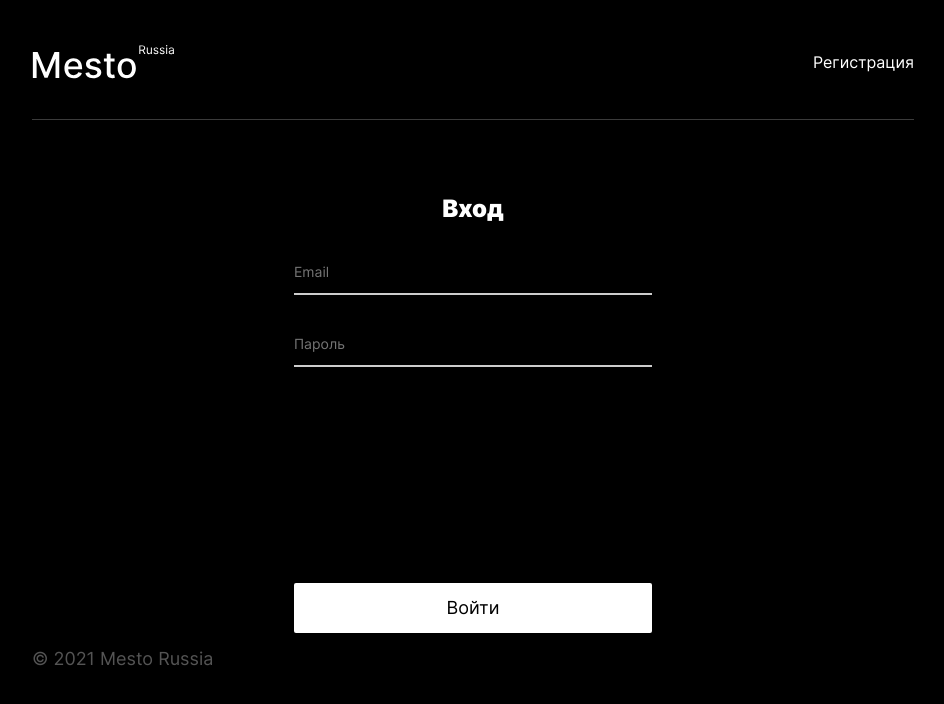
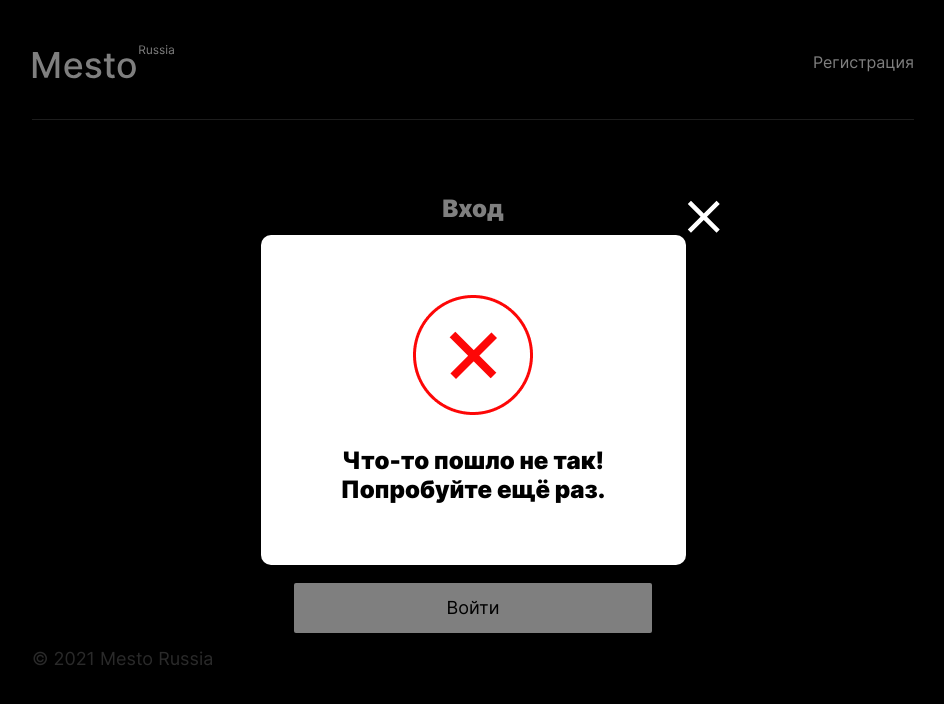
Before and after one commit to Sergey-Boronin/react-mesto-auth, a React (Create React App) app: page /sign-in in a window 1280 px wide. Shown: the top 704 px of the page, without its empty margins (167-1111 px from the left). Built offline with nearby package versions, Linux system fonts and the light colour scheme; no server answers.

Commit message:
feat: tooltip added

```diff
--- /dev/null
+++ b/src/blocks/popup/__container/_place/popup__container_place_tooltip.css
@@ -0,0 +1,8 @@
+.popup__container_place_tooltip {
+  padding: 60px 36px;
+  box-sizing: border-box;
+  max-width: 430px;
+  display: flex;
+  flex-direction: column;
+  align-items: center;
+}
--- /dev/null
+++ b/src/blocks/tooltip/__icon/tooltip__icon.css
@@ -0,0 +1,6 @@
+.tooltip__icon {
+  width: 120px;
+  height: 120px;
+  object-fit: scale-down;
+  margin-bottom: 32px;
+}
--- /dev/null
+++ b/src/blocks/tooltip/__text/tooltip__text.css
@@ -0,0 +1,10 @@
+.tooltip__text {
+  font-style: normal;
+  text-align: center;
+  max-width: 358px;
+  font-weight: 900;
+  font-size: 24px;
+  line-height: 1.2;
+  padding: 0;
+  margin: 0;
+}
--- /dev/null
+++ b/src/blocks/tooltip/tooltip.css
@@ -0,0 +1,5 @@
+.tooltip {
+  display: flex;
+  flex-direction: column;
+  align-items: center;
+}
--- a/src/components/App.js
+++ b/src/components/App.js
@@ -12,6 +12,7 @@ import { Route, Switch } from "react-router-dom";
 
 import Login from "./Login";
 import Register from "./Register";
+import InfoTooltip from "./InfoTooltip"
 
 function App() {
   const [isEditProfilePopupOpen, setIsEditProfilePopupOpen] = React.useState(
@@ -29,6 +30,9 @@ function App() {
   const [isAddPlacePopupOpen, setIsAddPlacePopupOpen] = React.useState(false);
   const handleAddPlaceClick = () =>
     setIsAddPlacePopupOpen(!isAddPlacePopupOpen);
+
+  // const [isInfoTooltipPopupOpen, setInfoTooltipPopupOpen] = useState(false);
+
 
   const [selectedCard, setSelectedCard] = React.useState(undefined);
   const handleCardClick = (card) => setSelectedCard(card);
@@ -117,7 +121,6 @@ function App() {
   return (
     <CurrentUserContext.Provider value={currentUser}>
       <div className="page">
-
         {/* <Route path='/header'> */}
         <Header />
         {/* </Route> */}
@@ -132,7 +135,6 @@ function App() {
               onCardDelete={handleCardDelete}
               cards={cards}
             />
-
 
             <EditProfilePopup
               isOpen={isEditProfilePopupOpen}
@@ -160,6 +162,11 @@ function App() {
           </Route>
         </Switch>
         <Footer />
+        <InfoTooltip
+          isOpen={true}
+          onClose={closePopups}
+          // success={success}
+        />
       </div>
     </CurrentUserContext.Provider>
   );
--- /dev/null
+++ b/src/components/InfoTooltip.jsx
@@ -0,0 +1,27 @@
+import React from 'react';
+
+import acceptIcon from '../images/auth-accept.png';
+import deniedIcon from '../images/auth-denied.png';
+
+function InfoTooltip(props) {
+  return (
+    <section
+    // className={`popup popup_tooltip ${props.isOpen ? 'popup_opened' : ''}`}
+    className='popup popup_opened'
+    >
+      <div className="popup__container popup__container_place_tooltip">
+        <div className="tooltip">
+          <img src={props.success ? acceptIcon : deniedIcon} alt={'Результат регистрации'} className="tooltip__icon" />
+          <p className="tooltip__text">
+            {props.success
+              ? 'Вы успешно зарегистрировались!'
+              : 'Что-то пошло не так! Попробуйте ещё раз.'}
+          </p>
+        </div>
+        <button className="popup__close page-button" type="button" onClick={props.onClose}></button>
+      </div>
+    </section>
+  );
+}
+
+export default InfoTooltip;
--- a/src/index.css
+++ b/src/index.css
@@ -34,6 +34,7 @@
 @import url("./blocks/footer/__text/footer__text.css");
 @import url("./blocks/popup/popup.css");
 @import url("./blocks/popup/__container/popup__container.css");
+@import url("./blocks/popup/__container/_place/popup__container_place_tooltip.css");
 @import url("./blocks/popup/__close/popup__close.css");
 @import url("./blocks/auth/__tagline/auth__tagline.css");
 @import url("./blocks/auth/__link/auth__link.css");
@@ -58,3 +59,6 @@
 @import url('./blocks/register/__input/register__input.css');
 @import url('./blocks/register/__link/register__link.css');
 @import url('./blocks/register/__signin/register__signin.css');
+@import url('./blocks/tooltip/tooltip.css');
+@import url('./blocks/tooltip/__icon/tooltip__icon.css');
+@import url('./blocks/tooltip/__text/tooltip__text.css');
```
Also changed, not shown: src/images/auth-accept.png (added), src/images/auth-denied.png (added). Lines whose indentation alone changed are shown as unchanged.
